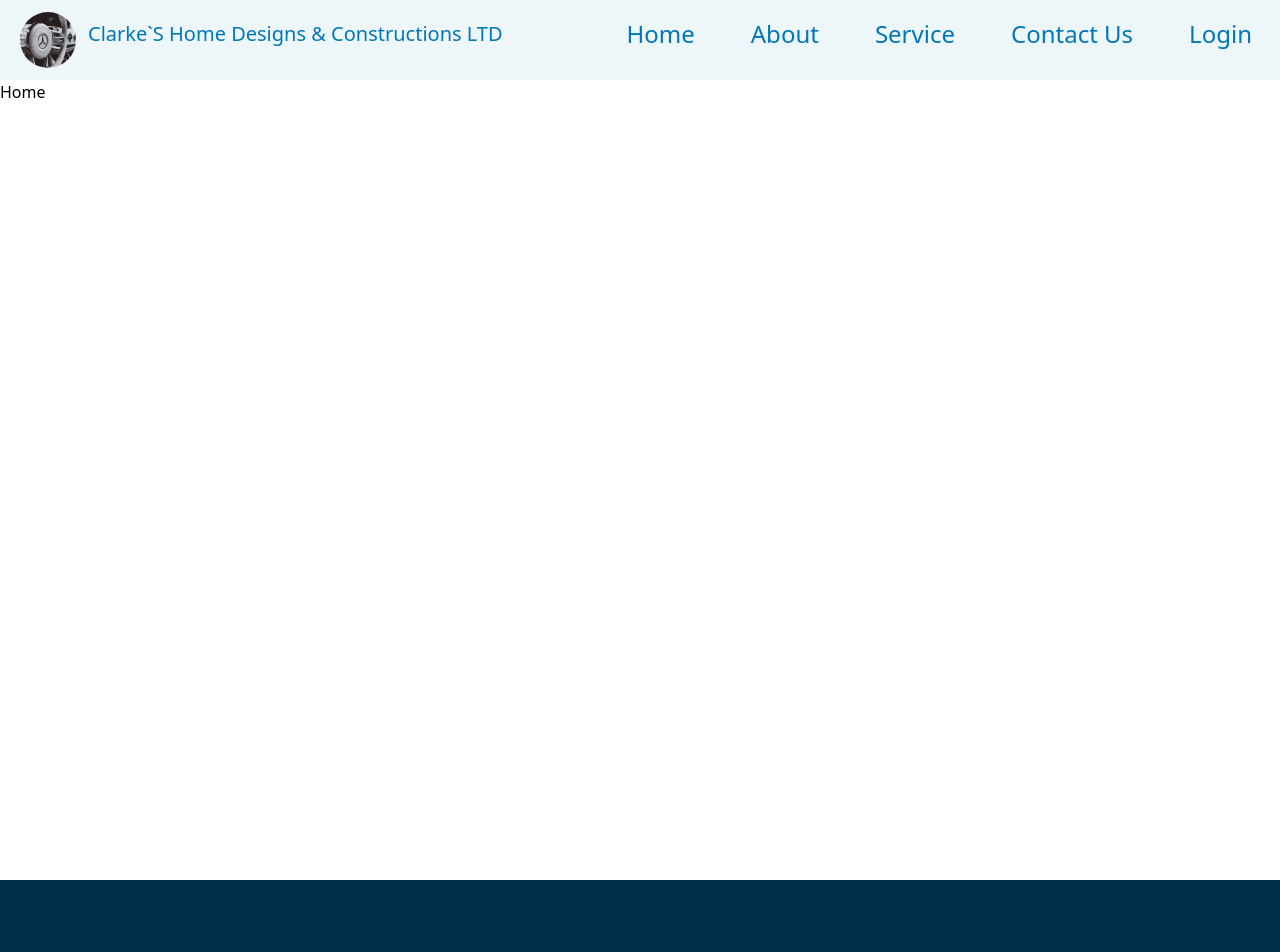
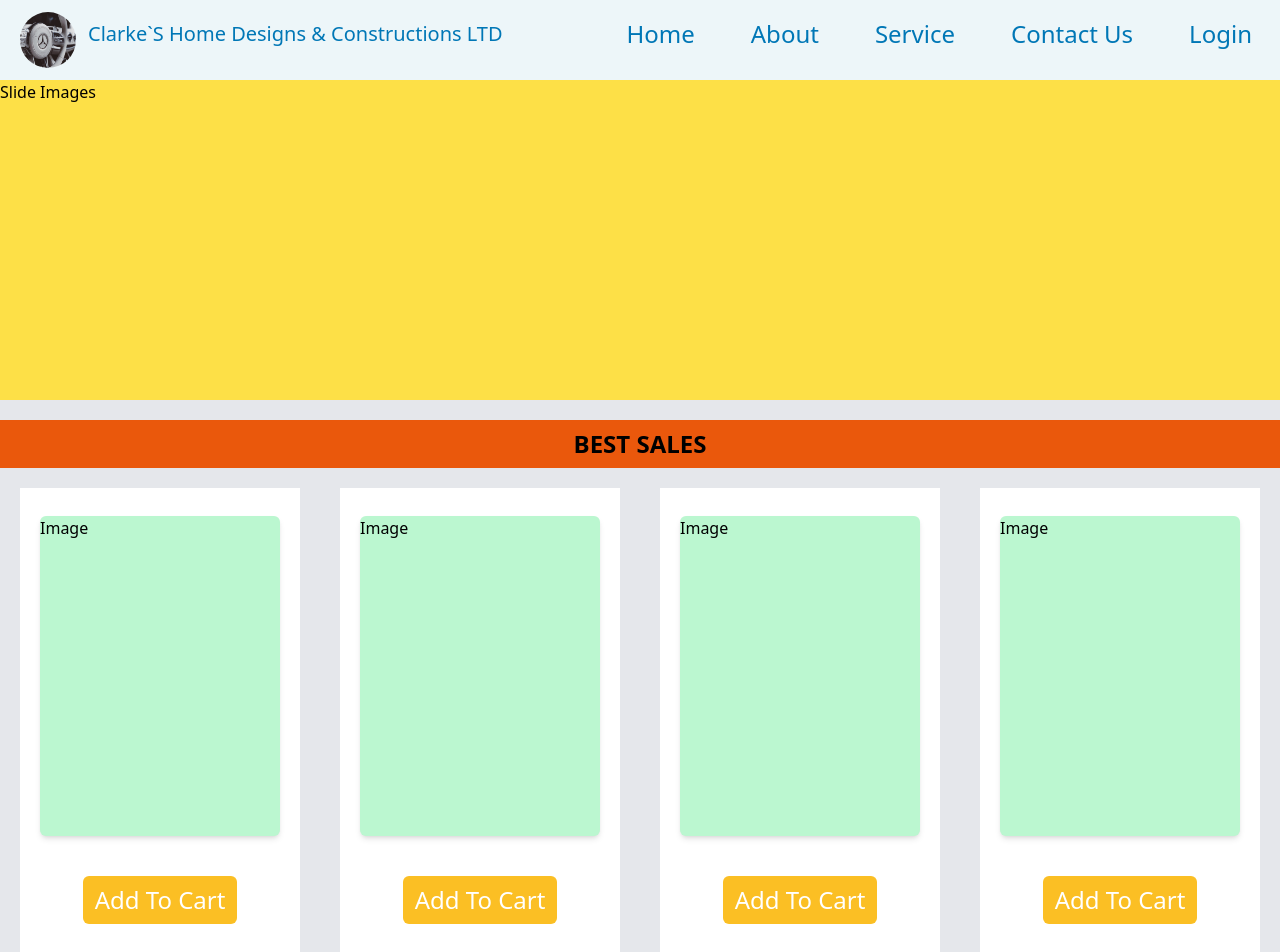
Before and after one commit to owusuvictorjnr/ClarkeHomeDesignes, a Next.js app: page / in a window 1280 px wide. Shown: the top 952 px of the page. Built offline with nearby package versions, Linux system fonts and the light colour scheme.

Commit message:
Feature:Home Items

```diff
--- a/components/Home.js
+++ b/components/Home.js
@@ -1,11 +1,150 @@
 import React from 'react';
-import Layout from './Layout';
+import Head from 'next/head';
 
 const Home = () => {
   return (
     <>
-      <div className="min-h-screen">
-        <div className="min-h-screen">Home</div>
+      <Head>
+        <title>Home</title>
+      </Head>
+      <div className="min-h-screen bg-gray-200">
+        <div className="min-h-[20rem] bg-yellow-300">Slide Images</div>
+        {/*sales product*/}
+        <div className="min-h-[40rem] mb-10">
+          <div className="flex justify-center pt-5">
+            <h1 className="uppercase font-bold bg-orange-600 w-full text-center py-2  text-sm md:text-xl lg:text-2xl">
+              best sales
+            </h1>
+          </div>
+          <div className="">
+            <div className="grid md:grid-cols-3 lg:grid-cols-4">
+              <div className="flex flex-col md:bg-white mx-5 pb-10 mt-5">
+                <div className="flex justify-center pt-7">
+                  <div className="bg-green-200 w-[25rem] h-[15rem] md:w-[15rem] md:h-[20rem] shadow-md rounded-md cursor-pointer">
+                    Image
+                  </div>
+                </div>
+                <div className="flex justify-center mt-10">
+                  <button className="capitalize bg-amber-400 py-2 px-3 rounded-md text-sm text-white hover:bg-amber-500 duration-500 md:text-xl lg:text-2xl">
+                    add to cart
+                  </button>
+                </div>
+              </div>
+
+              <div className="flex flex-col  md:bg-white mx-5 pb-10 md:mt-5">
+                <div className="flex justify-center pt-7">
+                  <div className="bg-green-200 w-[25rem] h-[15rem] md:w-[15rem] md:h-[20rem] shadow-md rounded-md cursor-pointer">
+                    Image
+                  </div>
+                </div>
+                <div className="flex justify-center mt-10">
+                  <button className="capitalize bg-amber-400 py-2 px-3 rounded-md text-sm text-white hover:bg-amber-500 duration-500 md:text-xl lg:text-2xl">
+                    add to cart
+                  </button>
+                </div>
+              </div>
+
+              <div className="flex flex-col  md:bg-white mx-5 pb-10 mt-5">
+                <div className="flex justify-center pt-7">
+                  <div className="bg-green-200 w-[25rem] h-[15rem] md:w-[15rem] md:h-[20rem] shadow-md rounded-md cursor-pointer">
+                    Image
+                  </div>
+                </div>
+                <div className="flex justify-center mt-10">
+                  <button className="capitalize bg-amber-400 py-2 px-3 rounded-md text-sm text-white hover:bg-amber-500 duration-500 md:text-xl lg:text-2xl">
+                    add to cart
+                  </button>
+                </div>
+              </div>
+
+              <div className="flex flex-col  md:bg-white mx-5 pb-10 mt-5">
+                <div className="flex justify-center pt-7">
+                  <div className="bg-green-200 w-[25rem] h-[15rem] md:w-[15rem] md:h-[20rem] shadow-md rounded-md cursor-pointer">
+                    Image
+                  </div>
+                </div>
+                <div className="flex justify-center mt-10">
+                  <button className="capitalize bg-amber-400 py-2 px-3 rounded-md text-sm text-white hover:bg-amber-500 duration-500 md:text-xl lg:text-2xl">
+                    add to cart
+                  </button>
+                </div>
+              </div>
+
+              <div className="flex flex-col  md:bg-white mx-5 pb-10 mt-5">
+                <div className="flex justify-center pt-7">
+                  <div className="bg-green-200 w-[25rem] h-[15rem] md:w-[15rem] md:h-[20rem] shadow-md rounded-md cursor-pointer">
+                    Image
+                  </div>
+                </div>
+                <div className="flex justify-center mt-10">
+                  <button className="capitalize bg-amber-400 py-2 px-3 rounded-md text-sm text-white hover:bg-amber-500 duration-500 md:text-xl lg:text-2xl">
+                    add to cart
+                  </button>
+                </div>
+              </div>
+
+              <div className="flex flex-col  md:bg-white mx-5 pb-10 mt-5">
+                <div className="flex justify-center pt-7">
+                  <div className="bg-green-200 w-[25rem] h-[15rem] md:w-[15rem] md:h-[20rem] shadow-md rounded-md cursor-pointer">
+                    Image
+                  </div>
+                </div>
+                <div className="flex justify-center pt-3">
+                  <button className="capitalize bg-amber-400 py-2 px-3 rounded-md text-sm text-white hover:bg-amber-500 duration-500 md:text-xl lg:text-2xl">
+                    add to cart
+                  </button>
+                </div>
+              </div>
+
+              <div className="flex flex-col md:bg-white mx-5 pb-10 mt-5">
+                <div className="flex justify-center pt-7">
+                  <div className="bg-green-200 w-[25rem] h-[15rem] md:w-[15rem] md:h-[20rem] shadow-md rounded-md cursor-pointer">
+                    Image
+                  </div>
+                </div>
+                <div className="flex justify-center mt-10">
+                  <button className="capitalize bg-amber-400 py-2 px-3 rounded-md text-sm text-white hover:bg-amber-500 duration-500 md:text-xl lg:text-2xl">
+                    add to cart
+                  </button>
+                </div>
+              </div>
+
+              <div className="flex flex-col md:bg-white md:mx-5 pb-10 mt-5">
+                <div className="flex justify-center pt-7">
+                  <div className="bg-green-200 w-[25rem] h-[15rem] md:w-[15rem] md:h-[20rem] shadow-md rounded-md cursor-pointer">
+                    Image
+                  </div>
+                </div>
+                <div className="flex justify-center mt-10">
+                  <button className="capitalize bg-amber-400 py-2 px-3 rounded-md text-sm text-white hover:bg-amber-500 duration-500 md:text-xl lg:text-2xl">
+                    add to cart
+                  </button>
+                </div>
+              </div>
+
+              <div className="flex flex-col md:bg-white mx-5 pb-10 mt-5">
+                <div className="flex justify-center pt-7">
+                  <div className="bg-green-200 w-[25rem] h-[15rem] md:w-[15rem] md:h-[20rem] shadow-md rounded-md cursor-pointer">
+                    Image
+                  </div>
+                </div>
+                <div className="flex justify-center mt-10">
+                  <button className="capitalize bg-amber-400 py-2 px-3 rounded-md text-sm text-white hover:bg-amber-500 duration-500 md:text-xl lg:text-2xl">
+                    add to cart
+                  </button>
+                </div>
+              </div>
+            </div>
+          </div>
+        </div>
+        {/*best feature*/}
+        <div className="min-h-[40rem] bg-red-300 mb-10">
+          <div className="pt-10 flex justify-center">
+            <h1 className="uppercase font-bold text-red-600 text-sm md:text-xl lg:text-2xl">
+              best features
+            </h1>
+          </div>
+        </div>
       </div>
     </>
   );
```
